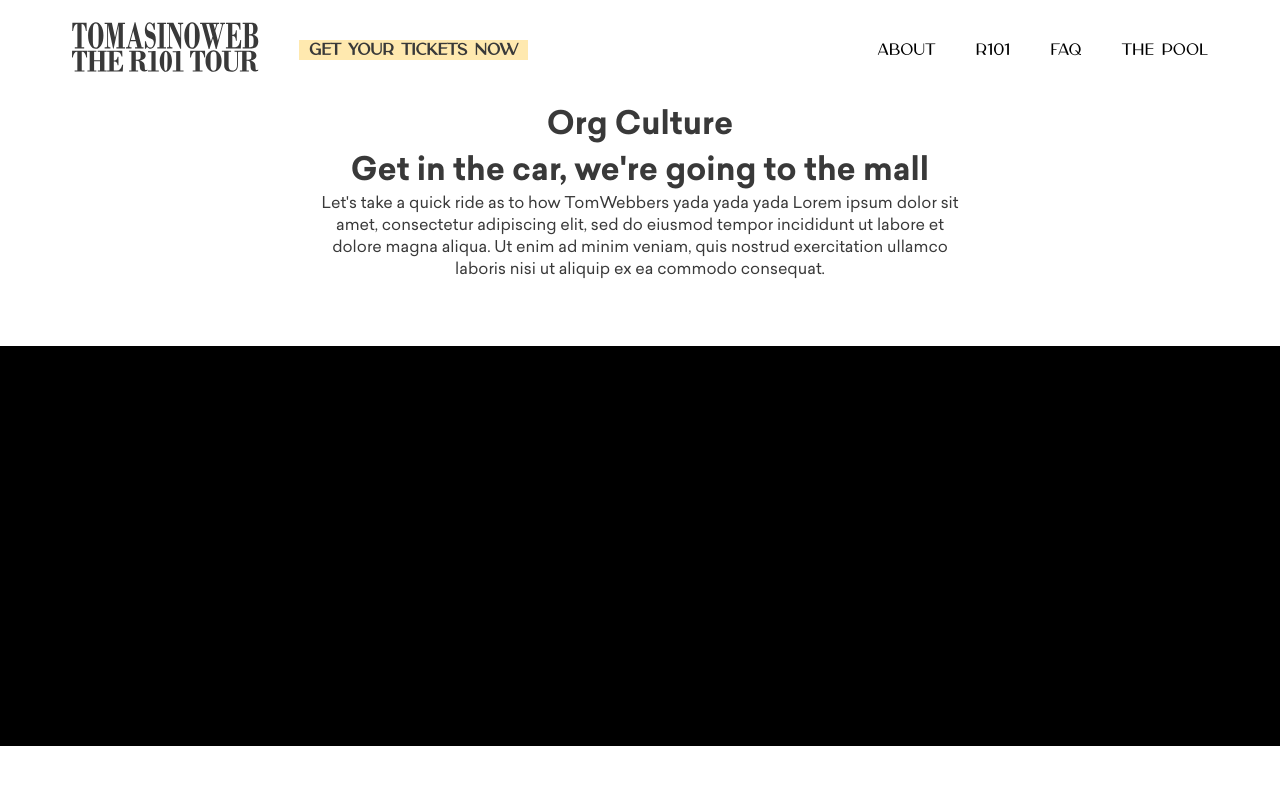
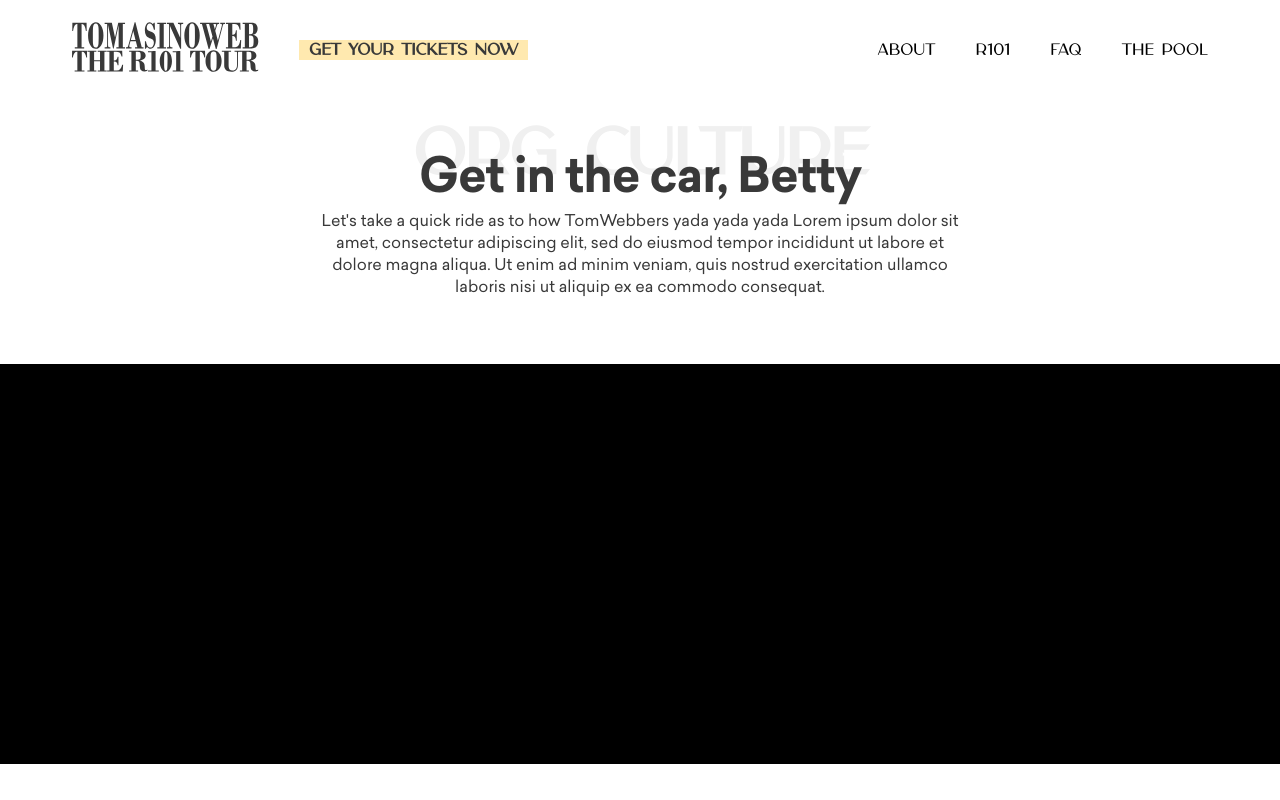
Before and after one commit to TomasinoWeb/tomasinoWebR101, a Next.js app: page /about/org-culture in a window 1280 px wide. Shown: the top 800 px of the page. Built offline with nearby package versions, Linux system fonts and the light colour scheme.

Commit message:
added the title component in the org culture

```diff
--- a/src/pages/about/org-culture.module.scss
+++ b/src/pages/about/org-culture.module.scss
@@ -79,7 +79,7 @@
     text-align: center;
   }
   .header_text {
-    text-align: center;
+   padding-bottom: 40px!important;
   }
 }
 
--- a/src/pages/about/org-culture.tsx
+++ b/src/pages/about/org-culture.tsx
@@ -3,6 +3,7 @@ import styles from "./org-culture.module.scss";
 import { Layout } from "../../components/Layout";
 import QuoteBlock from "../../components/QuoteBlock";
 import { CultureCard } from "../../components/CultureCard";
+import { Titles } from "../../components/Titles";
 
 import Image from "next/image";
 import image from "public/assets/about/culture/calls.jpeg";
@@ -37,10 +38,11 @@ export default function () {
       <div>
         <div className={styles.parent}>
           <div className={styles.mid}>
-            <h1 className={styles.header_text}>Org Culture</h1>
-            <h1 className={styles.header_text}>
-              Get in the car, we're going to the mall
-            </h1>
+
+            <div className={styles.header_text}>
+            <Titles title="Org Culture" >  Get in the car, Betty</Titles>
+      </div>
+
             <p className={styles.p_text}>
               Let's take a quick ride as to how TomWebbers yada yada yada Lorem
               ipsum dolor sit amet, consectetur adipiscing elit, sed do eiusmod
```
